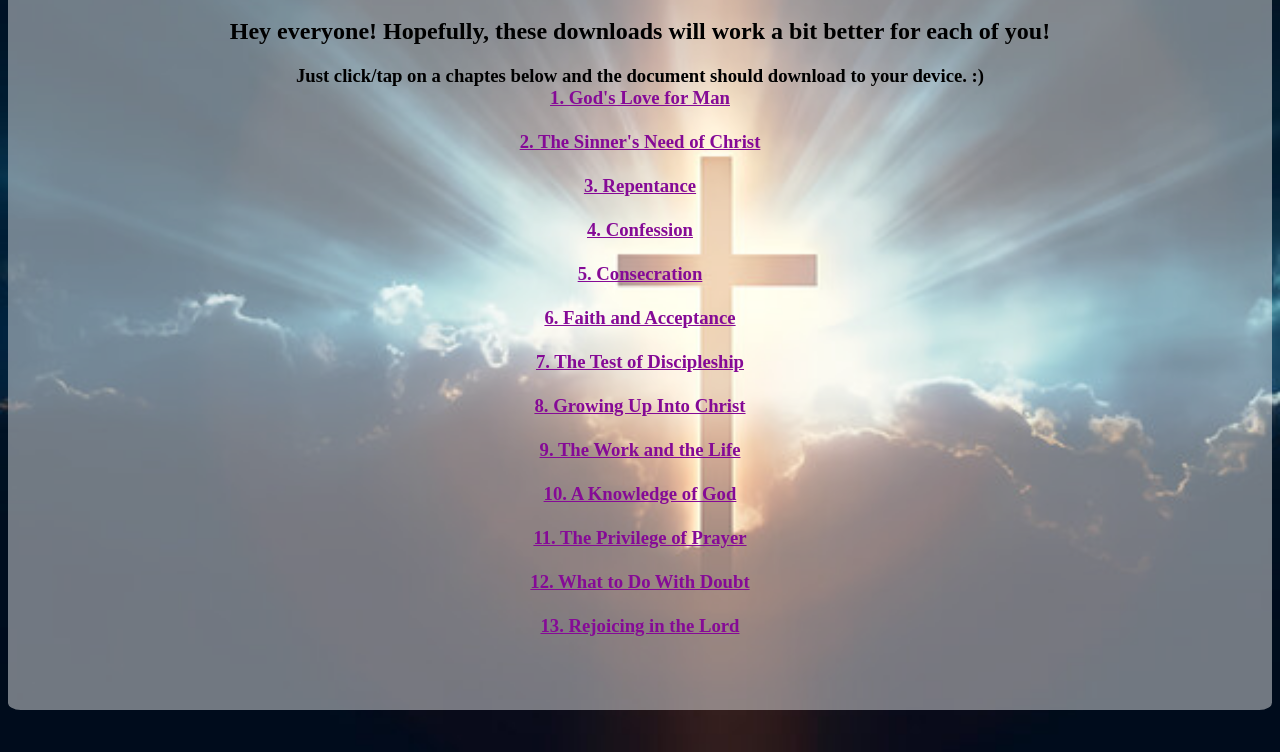
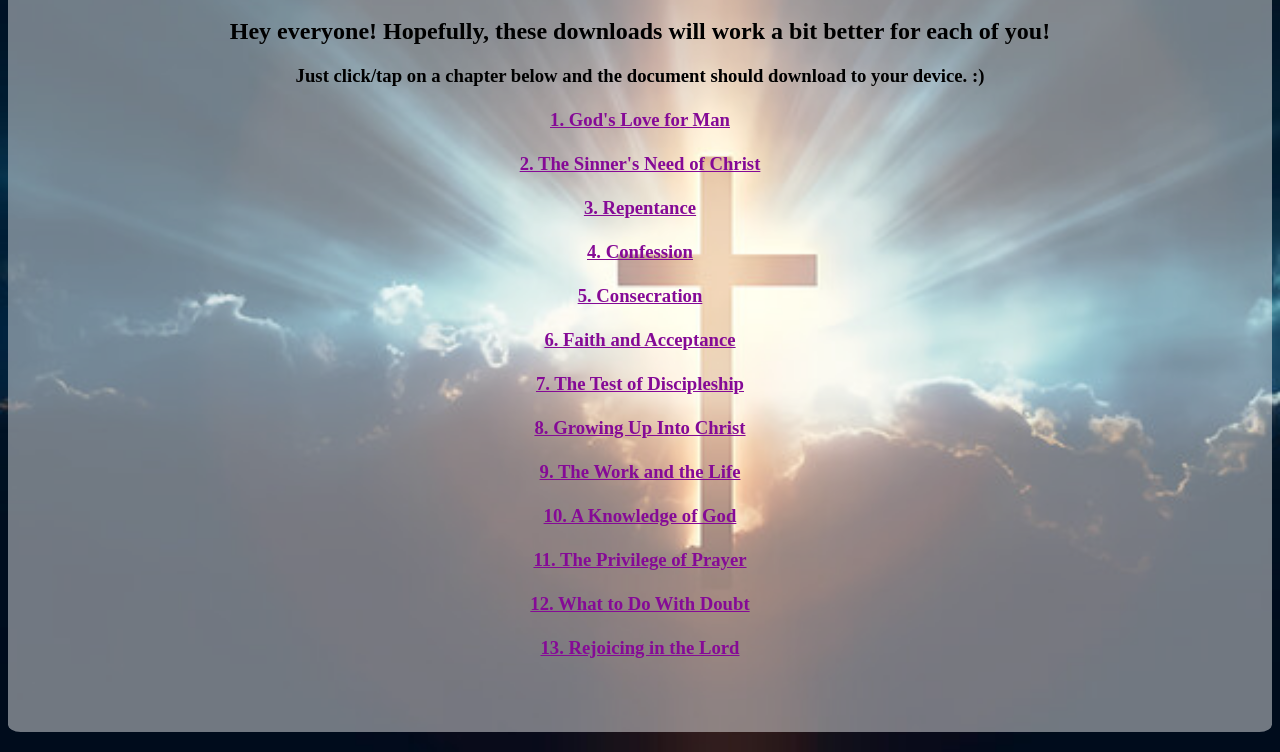
Before and after one commit to Jessie2398/SS, a plain HTML site: page index.html in a window 1280 px wide. Shown: the part 48-800 px from the top of the page. Drawn offline with Linux system fonts and the light colour scheme.

Commit message:
Update index.html

```diff
--- a/index.html
+++ b/index.html
@@ -11,7 +11,8 @@
 
 <h2>Hey everyone! Hopefully, these downloads will work a bit better for each of you!</h2>
 <h3>
-	Just click/tap on a chaptes below and the document should download to your device. :)
+	Just click/tap on a chapter below and the document should download to your device. :)
+	<br>
 	<br>
 <a href="1. God's Love for Man.doc">1. God's Love for Man</a>
 <br>
```
